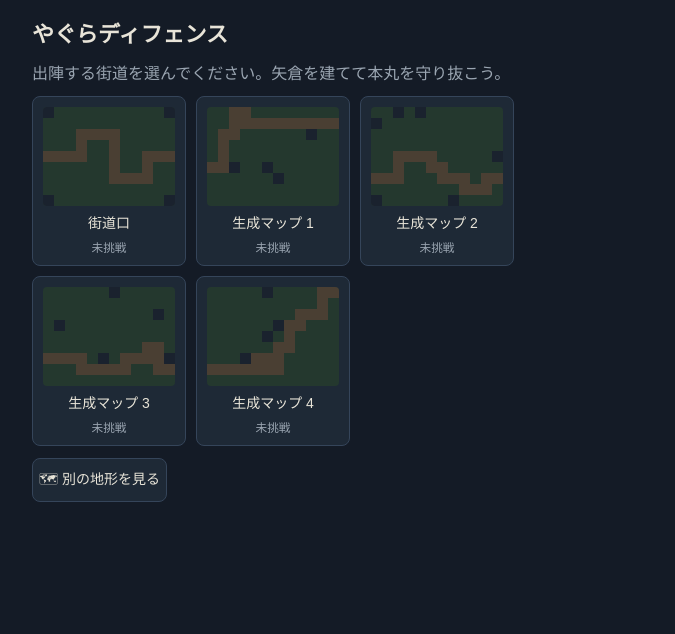
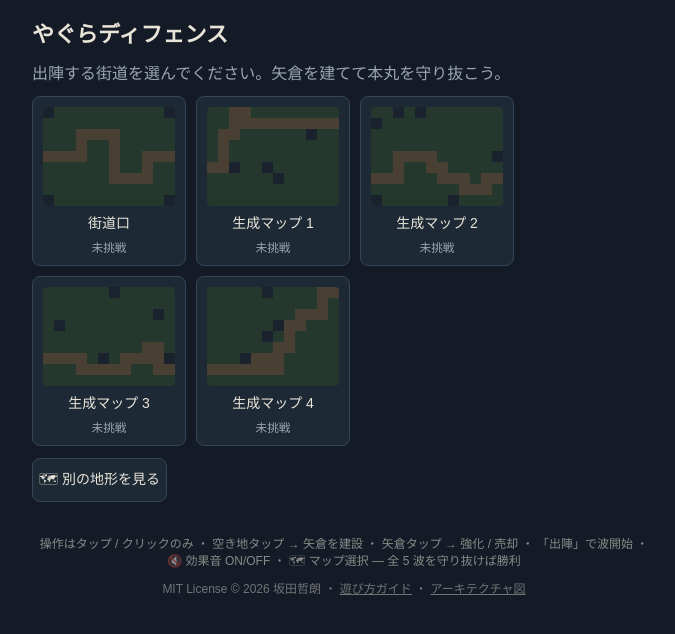
Before and after one commit to twill3c/yagura-defense, a Next.js app: page / in a window 1280 px wide. Shown: the top 634 px of the page, without its empty margins (296-971 px from the left). Built offline with nearby package versions, Linux system fonts and the light colour scheme.

Commit message:
feat: フッタ追加(操作説明・ライセンス・ガイド/設計図リンク)
meikyu-rogue と同構成。遊び方ガイドとアーキテクチャ図の
Artifact へのリンクを含む。

Co-Authored-By: Claude Fable 5 <noreply@anthropic.com>

```diff
--- a/src/app/page.tsx
+++ b/src/app/page.tsx
@@ -4,6 +4,42 @@ export default function Home() {
   return (
     <main>
       <Game />
+      <footer
+        style={{
+          fontSize: 12,
+          opacity: 0.55,
+          maxWidth: 640,
+          textAlign: "center",
+          margin: "16px auto 0",
+          padding: "0 12px 24px",
+        }}
+      >
+        <div>
+          操作はタップ / クリックのみ ・ 空き地タップ → 矢倉を建設 ・ 矢倉タップ →
+          強化 / 売却 ・ 「出陣」で波開始 ・ 🔇 効果音 ON/OFF ・ 🗺 マップ選択 —
+          全 5 波を守り抜けば勝利
+        </div>
+        <div style={{ marginTop: 6, opacity: 0.8 }}>
+          MIT License © 2026 坂田哲朗 ・{" "}
+          <a
+            href="https://claude.ai/code/artifact/87aa6fde-cf7e-4fe8-a5c6-cfebbbbea609"
+            target="_blank"
+            rel="noreferrer"
+            style={{ color: "inherit" }}
+          >
+            遊び方ガイド
+          </a>{" "}
+          ・{" "}
+          <a
+            href="https://claude.ai/code/artifact/35b59c70-a145-40c2-b070-9c0aa3f21a94"
+            target="_blank"
+            rel="noreferrer"
+            style={{ color: "inherit" }}
+          >
+            アーキテクチャ図
+          </a>
+        </div>
+      </footer>
     </main>
   );
 }
```
